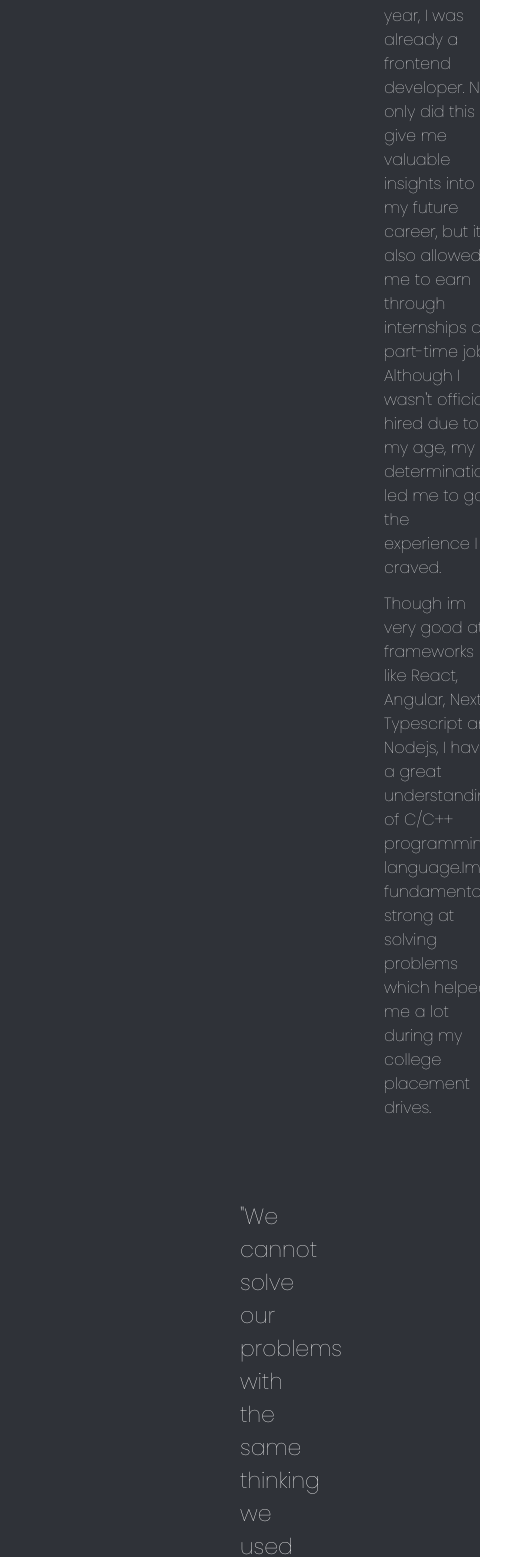
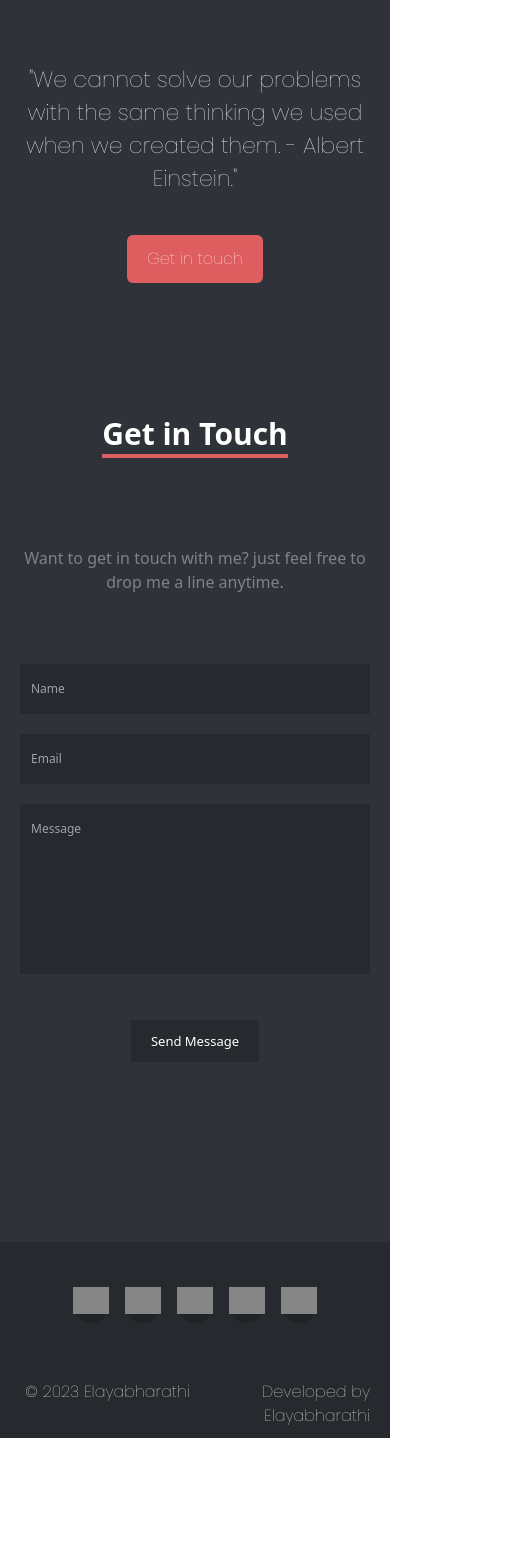
Before and after one commit to ebharathi/portfolio, a Next.js app: page / in a window 390 px wide. Shown: the part 2250-3807 px from the top of the page, 528 px wide, since content can reach past the window. After the commit the page ends 3688 px from the top, so only its background shows below. Built offline with nearby package versions, Linux system fonts and the light colour scheme; grey boxes are pictures that could not be loaded.

Commit message:
added flex

```diff
--- a/components/About.tsx
+++ b/components/About.tsx
@@ -5,12 +5,18 @@ const pop=Poppins({
     weight: '100'
   })
 const About=()=>{
+    const scollDown=()=>{
+        window.scrollTo({
+            top:window.scrollY + 1200,
+            behavior:'smooth'
+        })
+    }
     return(
-        <div id="about-img" className={`bg-[#2F3238] px-60 ${pop.className}`}>
+        <div id="about-img" className={`bg-[#2F3238] px-5 md:px-20 lg:px-60 ${pop.className}`}>
             <div className="text-center pt-32">
-                <span className="text-[30px] font-bold text-white bottom-border">ABOUT Me</span>
+                <span className="text-[30px] font-bold text-white bottom-border hover:px-3">ABOUT Me</span>
             </div>
-            <div className="flex px-36 pt-10">
+            <div className="flex flex-col-reverse md:flex-row  px-5 md:px-20 lg:px-36 pt-10">
                 <div className="flex-1 flex flex-col space-y-3 justify-center items-center text-white">
                     <p>As a web developer, I'm passionate about creating exceptional digital experiences that help businesses achieve their goals. I'm proficient in all aspects of web development.
 From startups to large corporations, I have the skills and knowledge to elevate any digital project. I will be glad to implement my innovative ideas, skills & creativity for accomplishing the projects.</p>
@@ -26,7 +32,7 @@ From startups to large corporations, I have the skills and knowledge to elevate
                 <span className="text-white text-[22px]">"We cannot solve our problems with the same thinking we used when we created them. - Albert Einstein."</span>
             </div>
             <div className="text-center mt-10">
-                <button className="bg-[#de5e60] text-white px-5 py-3 rounded-md hover:bg-[#d33e41]">Get in touch</button>
+                <button className="bg-[#de5e60] text-white px-5 py-3 rounded-md hover:bg-[#d33e41]" onClick={scollDown}>Get in touch</button>
             </div>
         </div>
     )
--- a/components/Contact.tsx
+++ b/components/Contact.tsx
@@ -1,8 +1,8 @@
 const Contact=()=>{
     return (
-        <div  className="bg-[#2F3238] px-60">
+        <div  className="bg-[#2F3238] px-5 md:px-20 lg:px-60">
              <div className="text-center pt-32">
-                <span className="text-[30px] font-bold text-white bottom-border">Get in Touch</span>
+                <span className="text-[30px] font-bold text-white bottom-border hover:px-3">Get in Touch</span>
             </div>
             <div id="contact" className="text-center">
     <div className="container">
--- a/components/Footer.tsx
+++ b/components/Footer.tsx
@@ -6,7 +6,7 @@ const pop=Poppins({
   })
 const Footer=()=>{
     return (
-            <footer id="footer" className={`${pop.className}`}>
+            <footer id="footer" className={`${pop.className} px-5 md:px-20 lg:px-60`}>
                 <div className="footer-top">
                     <div className="text-center flex justify-center items-center">
                         <div className="social-icons">
```
